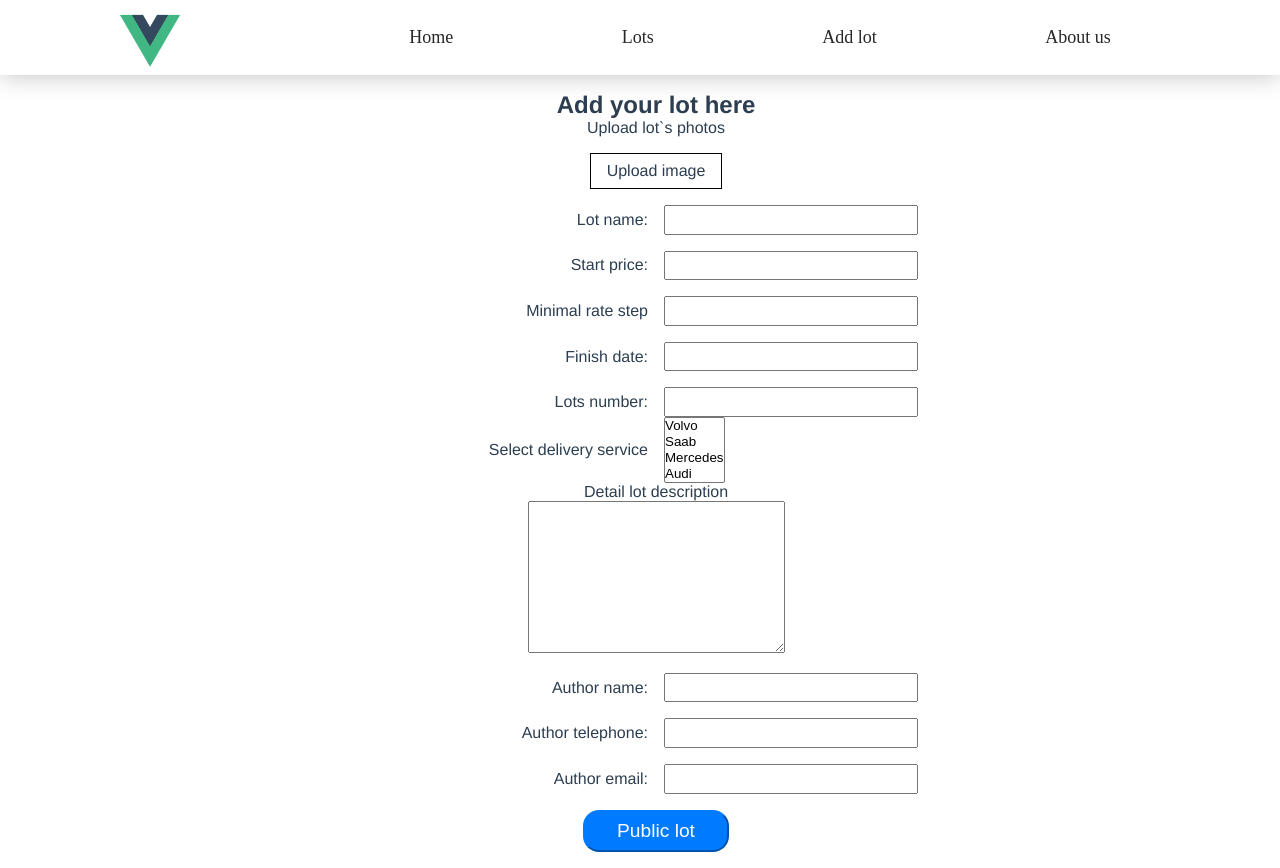
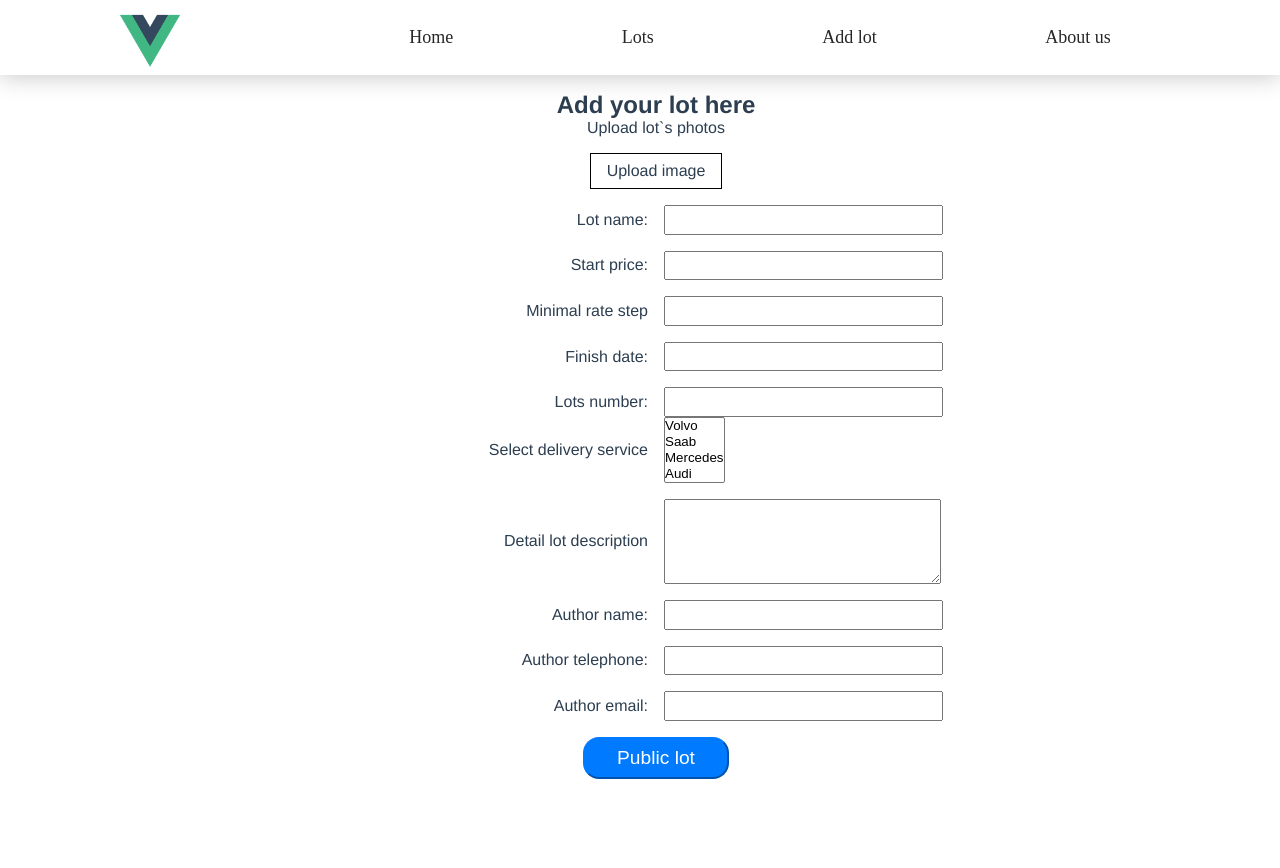
Before and after one commit to vladislavovuch/auction, a Vue app: page /add-lot in a window 1280 px wide. After the commit the page ends 800 px from the top, so only its background shows below. Built offline with nearby package versions, Linux system fonts and the light colour scheme.

Commit message:
expand base components

```diff
--- a/src/components/BaseComponents/BaseInput/index.vue
+++ b/src/components/BaseComponents/BaseInput/index.vue
@@ -4,14 +4,19 @@
             <slot></slot>
         </p>
         <div class="entry-field">
-            <input type="text">
+            <input :type="type">
         </div>
     </label>
 </template>
 
 <script>
     export default {
-        name: "index"
+        props: {
+            type: {
+                type: String,
+                default: 'text'
+            }
+        }
     }
 </script>
 
@@ -33,6 +38,8 @@
             display: flex;
             justify-content: flex-start;
             input {
+                width: 100%;
+                max-width: 17rem;
                 font-size: 1.2rem;
                 padding: .1rem;
                 line-height: 1em;
--- a/src/components/BaseComponents/BaseTextarea/index.vue
+++ b/src/components/BaseComponents/BaseTextarea/index.vue
@@ -1,5 +1,5 @@
 <template>
-    <label for="">
+    <label for="" class="base-field">
         <p>
             <slot></slot>
         </p>
@@ -23,7 +23,7 @@
         display: flex;
         justify-content: center;
         align-items: center;
-
+        margin-top: 1rem;
         p {
             width: 100%;
             text-align: right;
@@ -36,11 +36,14 @@
             justify-content: flex-start;
 
             textarea {
+                width: 100%;
+                max-width: 17rem;
                 font-size: 1rem;
                 padding: .1rem;
                 /*line-height: 1em;*/
                 height: 5rem;
                 max-height: 10rem;
+                min-height: 2rem;
             }
         }
 
```
Also changed, not shown: src/components/BaseComponents/BaseMultilist/index.vue (added, +13 -0 lines).
